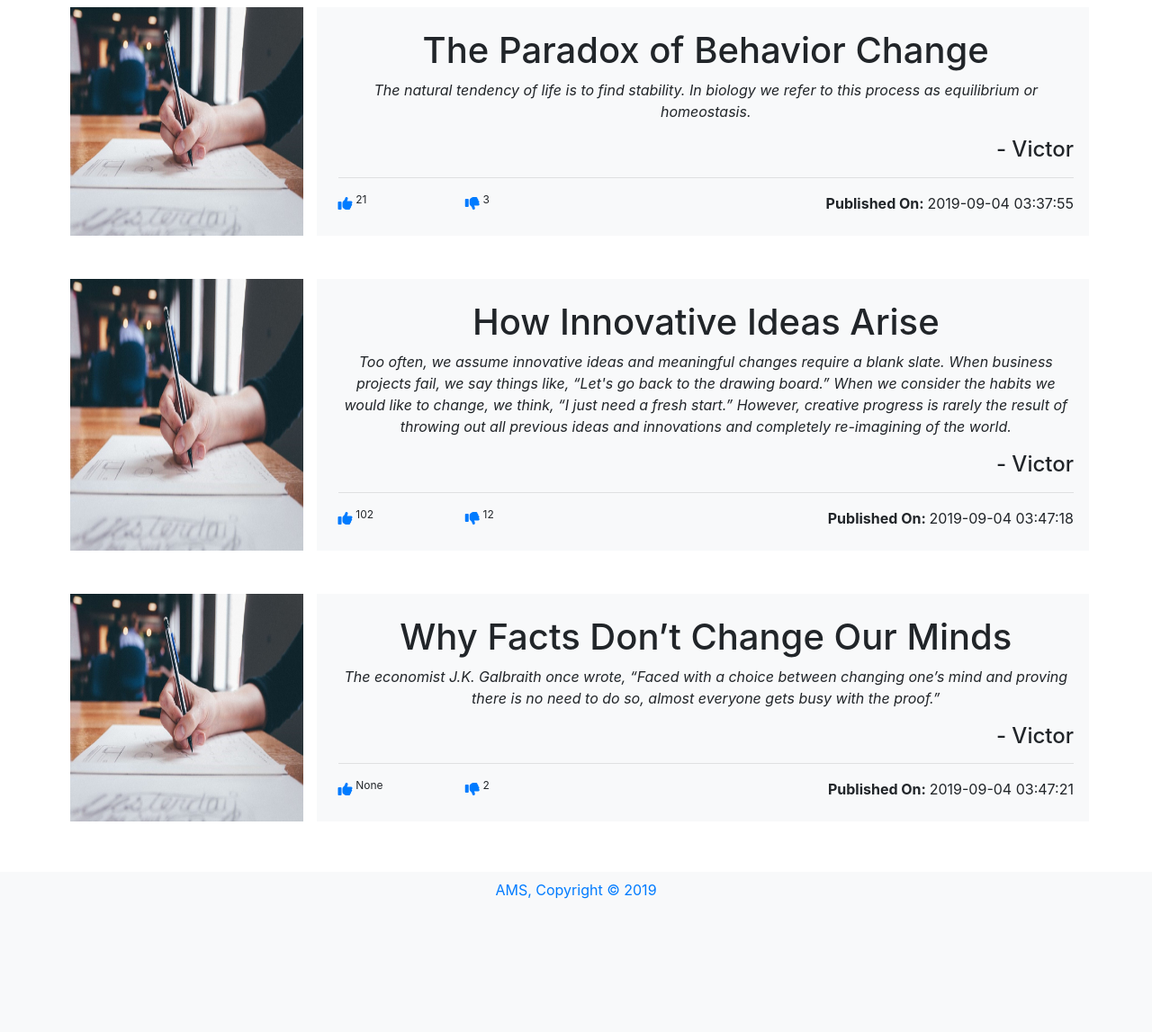
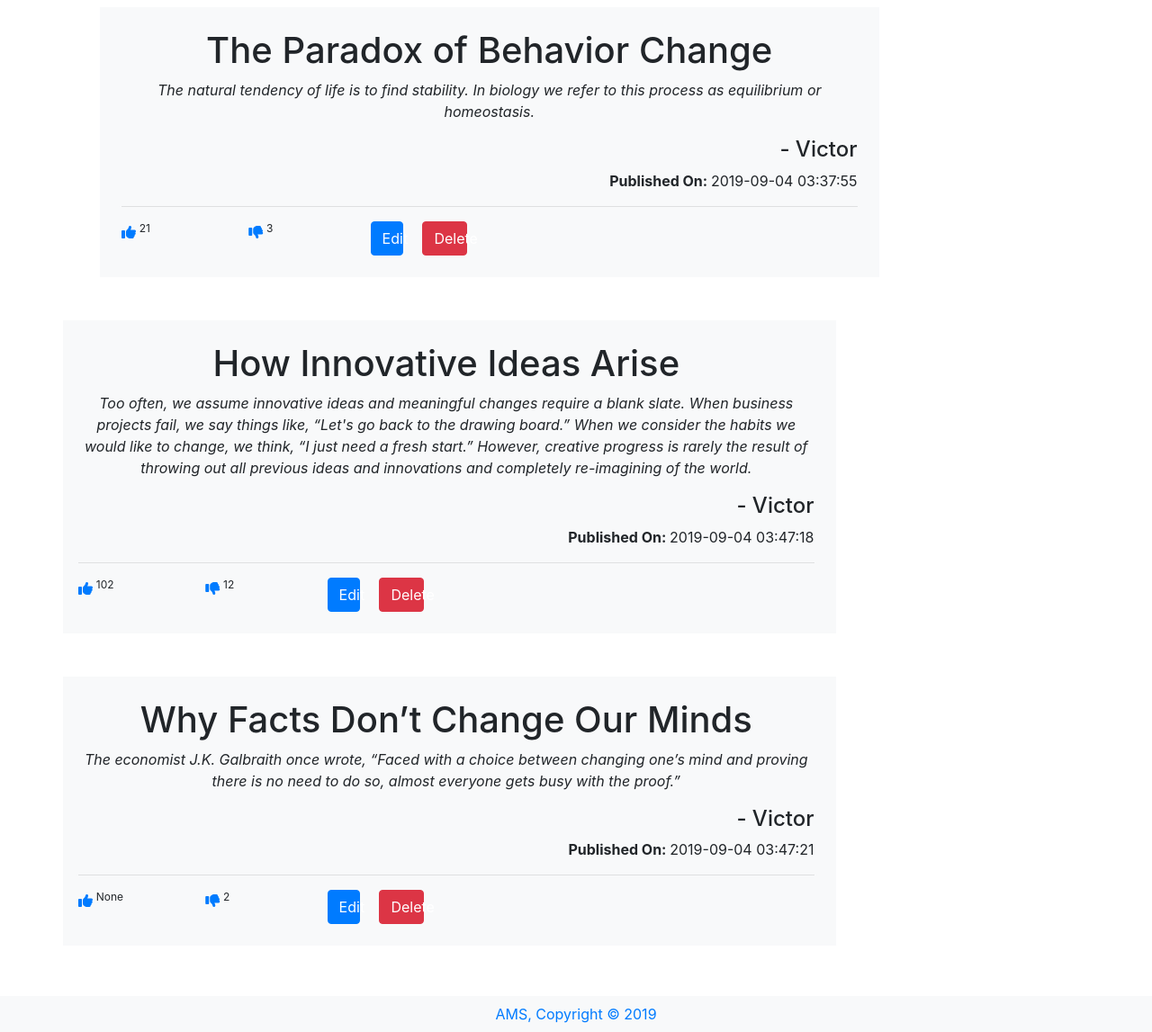
Before and after one commit to Amani-mufin/article_management, a Flask app: page /view in a window 1280 px wide. Shown: the part 56-1203 px from the top of the page at 90% size. Before the commit the page ends 1055 px from the top, so only its background shows below. Run offline with Flask 2, Linux system fonts and the light colour scheme; a user stored in the database is signed in; some libraries are stand-ins or nearby versions.

Commit message:
edit route can be access

```diff
--- a/application.py
+++ b/application.py
@@ -208,6 +208,12 @@ def userView():
         # else:
             # return render_template("view.html", data=data)
 
+@app.route("/edit", methods=["GET", "POST"])
+def edit():
+    if request.method == "GET":
+        data= db.execute("select * FROM articles WHERE id= 2")
+        print(data)
+        return render_template("edit.html", data=data)
 # @app.route("/delete", methods=["GET"])
 # def check():
     # """Return true if username available, else false, in JSON format"""
--- a/templates/userView.html
+++ b/templates/userView.html
@@ -1,12 +1,10 @@
 {% extends "layout.html" %} {% block title %} View {% endblock %} {% block main
     %}
     <div id="articles" class="row">
-            <div class="rpt_warn">{{msg}}</div>
+            <div class="rpt_warn m-4">{{msg}}</div>
       {% for datum in data %}
-      <div class="article-img col-md-3">
-        <img src="../static/article2.jpg" alt="">
-      </div>
-      <div class="article mb-5 bg-light p-4 col-md-9" onclick="openClose('more{{ datum.id }}')">
+
+      <div class="article mb-5 bg-light p-4 col-md-9" onclick="/view{{ datum.id }}">
 
         <div class="article_head">
         <h1>{{ datum.title }}</h1>
@@ -18,11 +16,13 @@
         <p class="text-justify">{{ datum.content }}</p>
       </div>
       <h4 class="text-right">- {{ datum.username }}</h4>
+      <p class="text-right"><b>Published On: </b>{{ datum.date }}</p>
       <hr>
         <div class="article_footer row">
           <span class="col-2 text-left"><b><i class="fas fa-thumbs-up text-primary"></i> </b><sup>{{ datum.like }}</sup></span>
           <span class="col-2 text-left"><b><i class="fas fa-thumbs-down text-primary"></i> </b><sup>{{ datum.dislike }}</sup></span>
-          <span class="col-8 text-right"><b>Published On: </b>{{ datum.date }}</span>
+          <a href="/edit"><button class="col-8 btn btn-primary text-right">Edit</button></a>
+          <a href="/viewone/{{ datum.id }}"><button class="col-8 btn btn-danger text-right">Delete</button></a>
         </div>
       </div>
       {% endfor %}
```
Also changed, not shown: templates/edit.html (added, +37 -0 lines).
